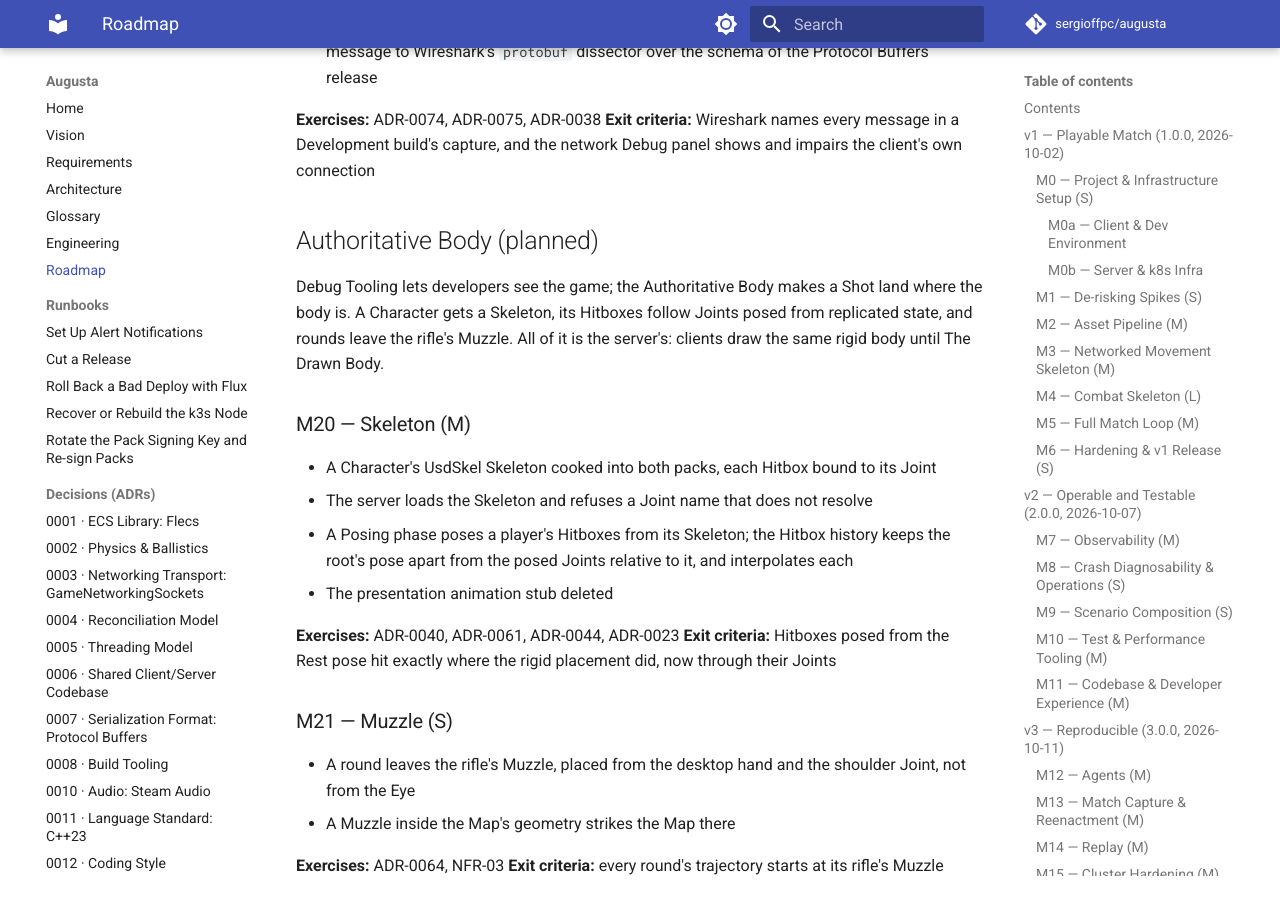
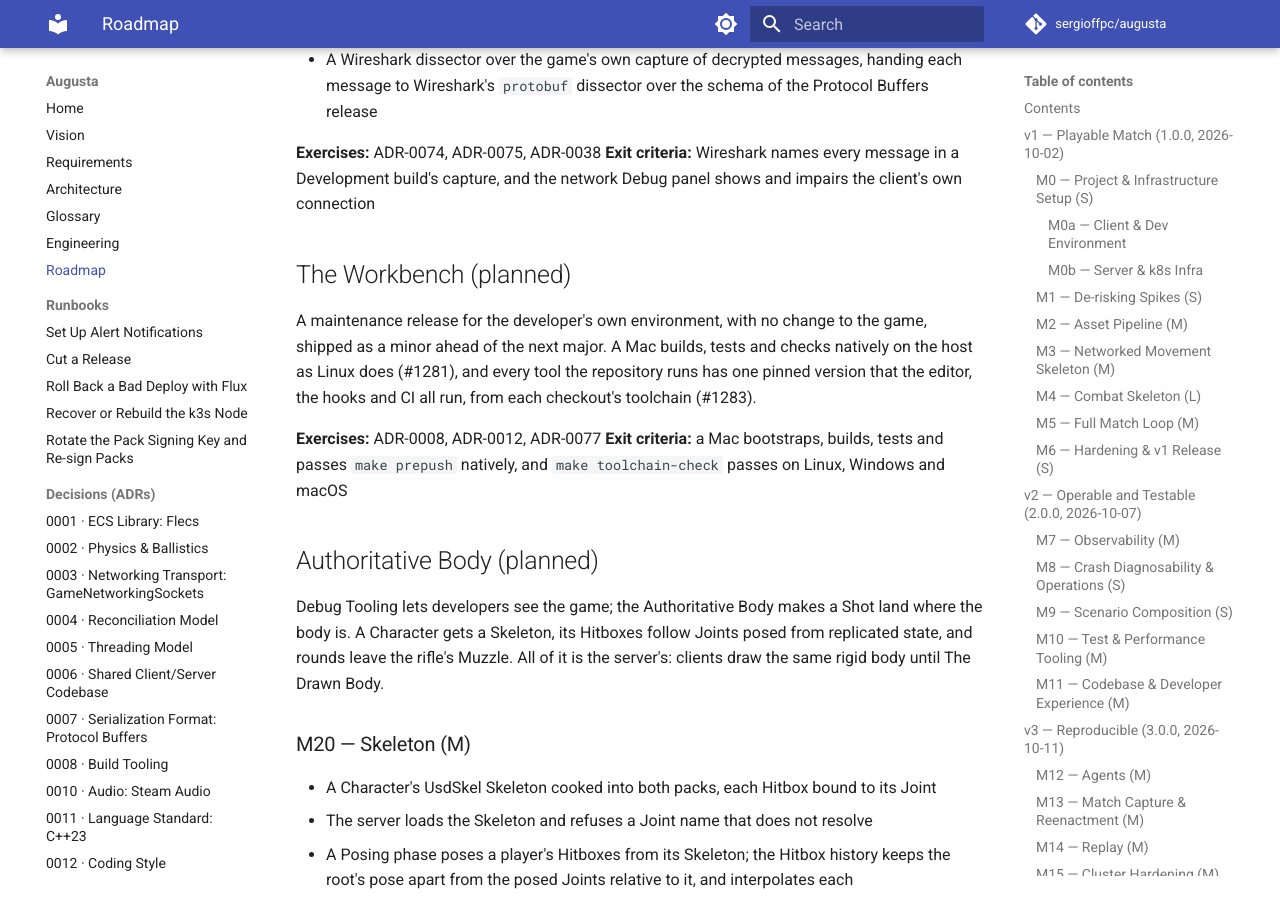
Before and after one commit to sergioffpc/augusta, an MkDocs documentation site: the page built from docs/ROADMAP.md, in a window 1280 px wide and 900 px high, scrolled down 11363 px. Built offline with MkDocs 1.6.1 and Material for MkDocs 9.7.7, drawn with Linux system fonts in a browser that asks for light colours; comment, search, counter and statistics services are not loaded; some of the changed text lies outside the part shown.

Commit message:
docs: plan the Workbench release and record ADR-0077
The Workbench is a maintenance minor for the developer's environment: a Mac
builds natively (#1281), and every tool the repository runs has one pinned
version the editor, the hooks and CI share (#1283). ADR-0077 records the
latter, and ADR-0012 points its formatters and linters at it.

Co-Authored-By: Claude Opus 5.5 <noreply@anthropic.com>

```diff
--- a/docs/ROADMAP.md
+++ b/docs/ROADMAP.md
@@ -44,6 +44,7 @@ the issues is ENGINEERING.md's Milestones section.
 - [v7 — Debug and Network Tooling (7.0.0, 2026-10-24)](#v7--debug-and-network-tooling-700-2026-10-24)
     - [M19a — Debug Tooling (L)](#m19a--debug-tooling-l)
     - [M19b — Network Tooling (M)](#m19b--network-tooling-m)
+- [The Workbench (planned)](#the-workbench-planned)
 - [Authoritative Body (planned)](#authoritative-body-planned)
     - [M20 — Skeleton (M)](#m20--skeleton-m)
     - [M21 — Muzzle (S)](#m21--muzzle-s)
@@ -458,6 +459,18 @@ shooter saw, and a Shipping build holds no debug tool
 every message in a Development build's capture, and the network Debug panel
 shows and impairs the client's own connection
 
+## The Workbench (planned)
+
+A maintenance release for the developer's own environment, with no change to the
+game, shipped as a minor ahead of the next major. A Mac builds, tests and checks
+natively on the host as Linux does (#1281), and every tool the repository runs
+has one pinned version that the editor, the hooks and CI all run, from each
+checkout's toolchain (#1283).
+
+**Exercises:** ADR-0008, ADR-0012, ADR-0077 **Exit criteria:** a Mac bootstraps,
+builds, tests and passes `make prepush` natively, and `make toolchain-check`
+passes on Linux, Windows and macOS
+
 ## Authoritative Body (planned)
 
 Debug Tooling lets developers see the game; the Authoritative Body makes a Shot
```
Also changed, not shown: docs/adr/0012-coding-style.md (+3 -0 lines), docs/adr/0077-one-pinned-version-per-tool.md (added, +93 -0 lines).
